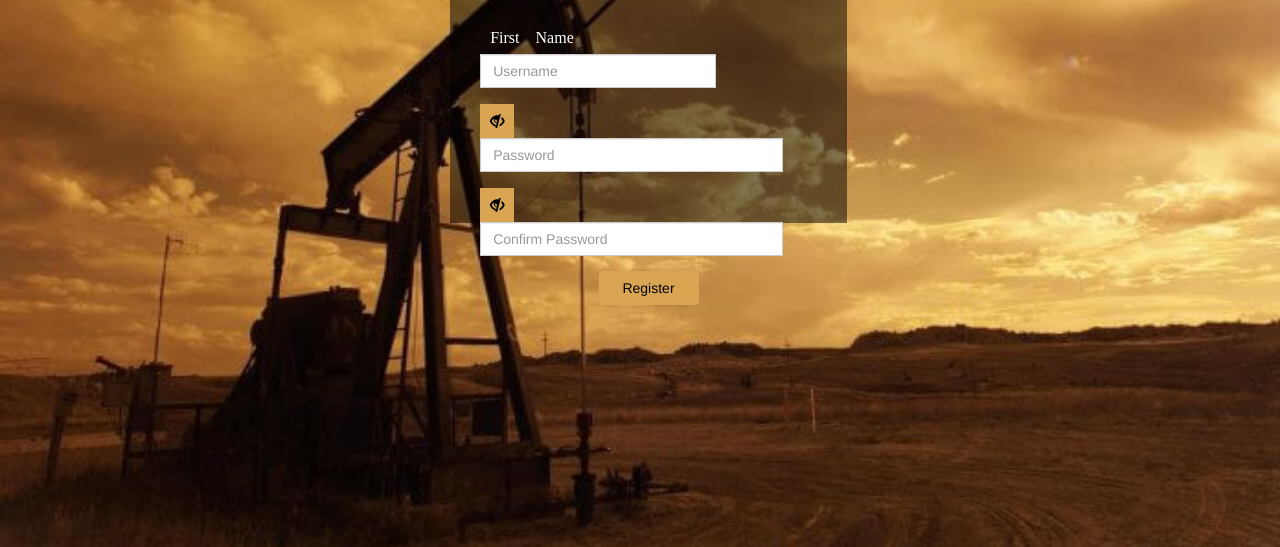
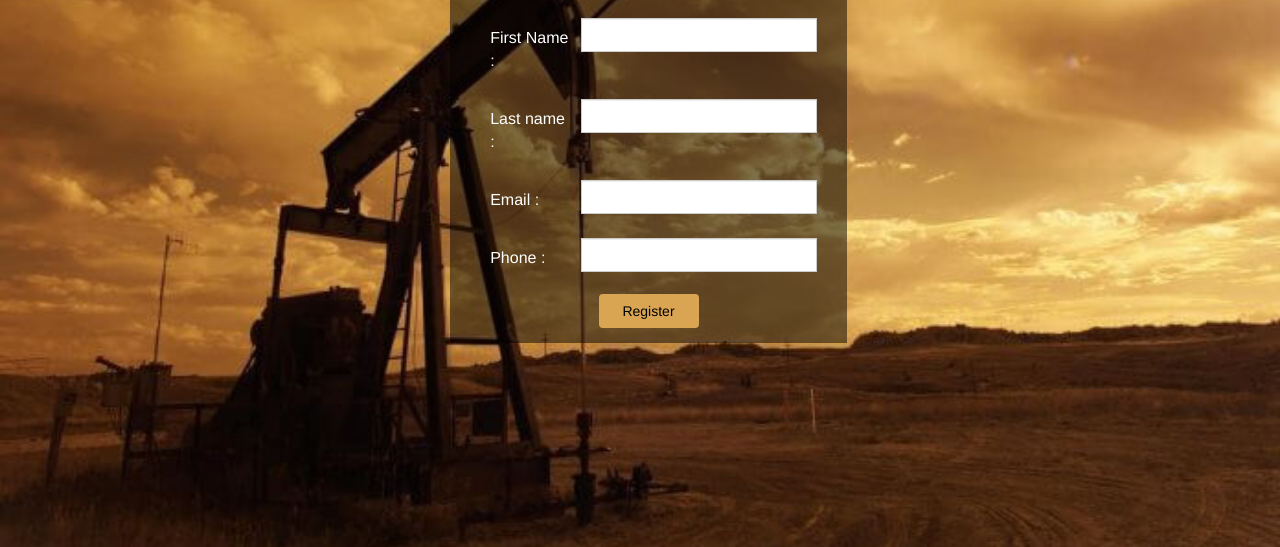
Before and after one commit to Kishanrajput/SDProject, a plain HTML site: page ProfileManagement.html in a window 1280 px wide. Shown: the part 253-800 px from the top of the page. Drawn offline with nearby package versions, Linux system fonts and the light colour scheme; a web font is replaced by a local one.

Commit message:
Adding changes to profile management form

```diff
--- a/ProfileManagement.html
+++ b/ProfileManagement.html
@@ -35,7 +35,7 @@
 
 		<!-- Register page -->
 		<div class="col-lg-4 d-flex justify-content-center h-100 loginDiv">
-		<div class="card col-lg-12">
+		<div class="card col-lg-12"  style="height: auto;">
 			<div class="card-header">
 				<h3 class="loginText">Your Profile</h3>
 
@@ -43,25 +43,32 @@
 			<div class="card-body col-lg-12">
 				<form>
 					<div class="input-group form-group col-lg-12">
-						<div class="">
-							<span class="floatLeft glyphicon" style="padding: 10px; text-align:
-							right;color:white;font-size: 16px">First Name</span>
-							<span><input type="text" class="username-profile form-control" placeholder="Username"></span>
+						<div class="textLabel">
+							<span class="user-profile-label floatLeft">First Name : </span>
+							<span><input type="text" class="username-profile form-control" placeholder=""></span>
 						</div>
 					</div>
 					<div class="input-group form-group col-lg-12">
-						<div class="input-group-prepend">
-							<span class="floatLeft input-group-text glyphicon glyphicon-eye-close" style="padding: 10px;"></span>
-							<span><input type="password" class="username form-control" placeholder="Password"></span>
+						<div class="textLabel">
+							<span class="user-profile-label floatLeft">Last name : </span>
+							<span><input type="text" class="username-profile form-control" placeholder=""></span>
 						</div>
 					</div>
 
 					<div class="input-group form-group col-lg-12">
-						<div class="input-group-prepend">
-							<span class="floatLeft input-group-text glyphicon glyphicon-eye-close" style="padding: 10px;"></span>
-							<span><input type="password" class="username form-control" placeholder="Confirm Password"></span>
+						<div class="textLabel">
+							<span class="user-profile-label floatLeft">Email : </span>
+							<span><input type="text" class="username-profile form-control" placeholder=""></span>
 						</div>
 					</div>
+
+					<div class="input-group form-group col-lg-12">
+						<div class="textLabel">
+							<span class="user-profile-label floatLeft">Phone : </span>
+							<span><input type="text" class="username-profile form-control" placeholder=""></span>
+						</div>
+					</div>
+
 
 					<div class="form-group" style="text-align: center;">
 						<input type="submit" value="Register" class="btn float-right login_btn">
--- a/css/style.css
+++ b/css/style.css
@@ -6,15 +6,14 @@
 }
 
 body {
- background: url("oil.jpeg") no-repeat center center fixed;
-  -webkit-background-size: cover;
-  -moz-background-size: cover;
-  -o-background-size: cover;
-  background-size: cover;
+	background: url("oil.jpeg") no-repeat center center fixed;
+	-webkit-background-size: cover;
+	-moz-background-size: cover;
+	-o-background-size: cover;
+	background-size: cover;
 }
 
-
-.white{
+.white {
 	color: white;
 }
 
@@ -145,7 +144,6 @@ body {
 
 .header {
 	padding: 0px !important;
-
 }
 
 .companyLogo {
@@ -202,7 +200,7 @@ Login
 }
 
 .input-group-prepend span {
-	background-color : #DAA552;
+	background-color: #DAA552;
 	color: black;
 	border: 0 !important;
 	background-color: #DAA552;
@@ -254,17 +252,26 @@ input:focus {
 	margin-top: 1px !important;
 }
 
-
-
 .username-profile {
 	width: 70% !important;
 	margin-top: 1px !important;
 }
 
 .input-group-prepend-profile span {
-	background-color : #DAA552;
+	background-color: #DAA552;
 	color: black;
 	border: 0 !important;
 	background-color: #DAA552;
 	width: 30% !important;
 }
+
+.textLabel {
+	color: white;
+	font-size: 16px;
+}
+
+.user-profile-label{
+	padding: 10px;
+	text-align: left;
+	width:30%;
+}
```
